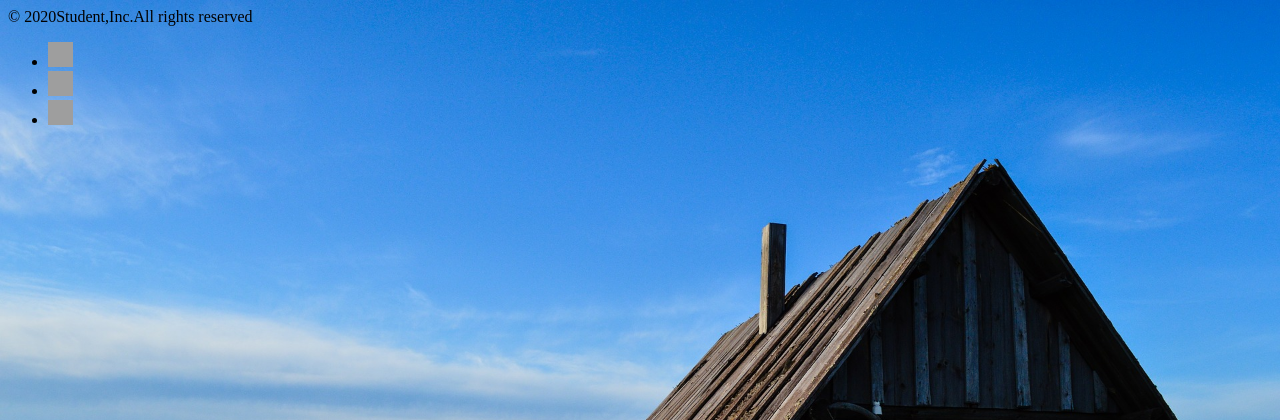
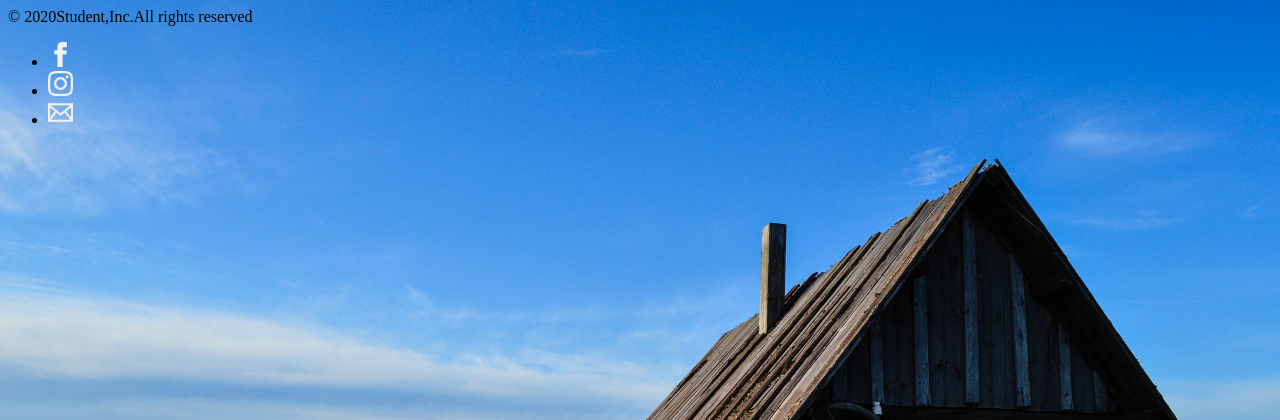
Before and after one commit to Lirppis/GadgetShop, a PHP site: page /footer.php in a window 1280 px wide. Shown: the top 420 px of the page. Run offline with PHP 8.4, Linux system fonts and the light colour scheme; grey boxes are pictures that could not be loaded.

Commit message:
Update footer.php

```diff
--- a/footer.php
+++ b/footer.php
@@ -18,14 +18,14 @@
 
 <div class="col-md-3">
 <ul class="nav navbar-nav navbar-right icon">
-                            <li> <a class="footer- facebook " href="https://www.facebook.com/"><img src="iconmonstr-facebook-1-72.png" height="25" width="25" alt="facebook icon"></a>
+                            <li> <a class="footer- facebook " href="https://www.facebook.com/"><img src="facebook.png" height="25" width="25" alt="facebook icon"></a>
                             </li>
 
 
-                            <li> <a class="nav-link instagram" href="https://www.instagram.com/"><img src="iconmonstr-instagram-11-72.png" height="25" width="25" alt="instagram icon"></a>
+                            <li> <a class="nav-link instagram" href="https://www.instagram.com/"><img src="instagram.png" height="25" width="25" alt="instagram icon"></a>
                             </li>
 
-                            <li> <a class="nav-link gmail" href="mailto:neuvo.fms.fi@discount.com"><img src="iconmonstr-email-2-72.png" height="25" width="25" alt="Email icon"></a>
+                            <li> <a class="nav-link gmail" href="mailto:neuvo.fms.fi@discount.com"><img src="email.png" height="25" width="25" alt="Email icon"></a>
                             </li>
 
 
```
